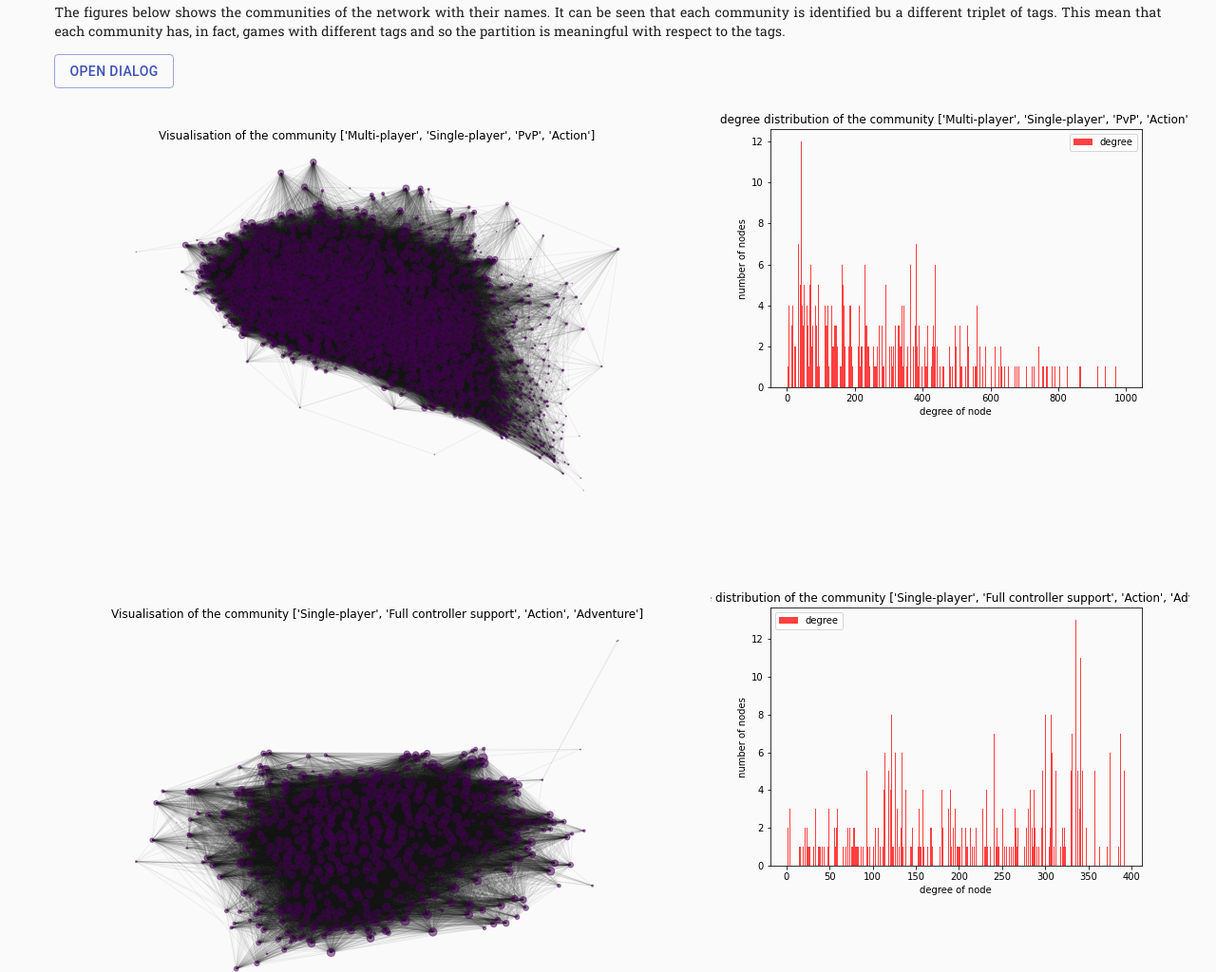
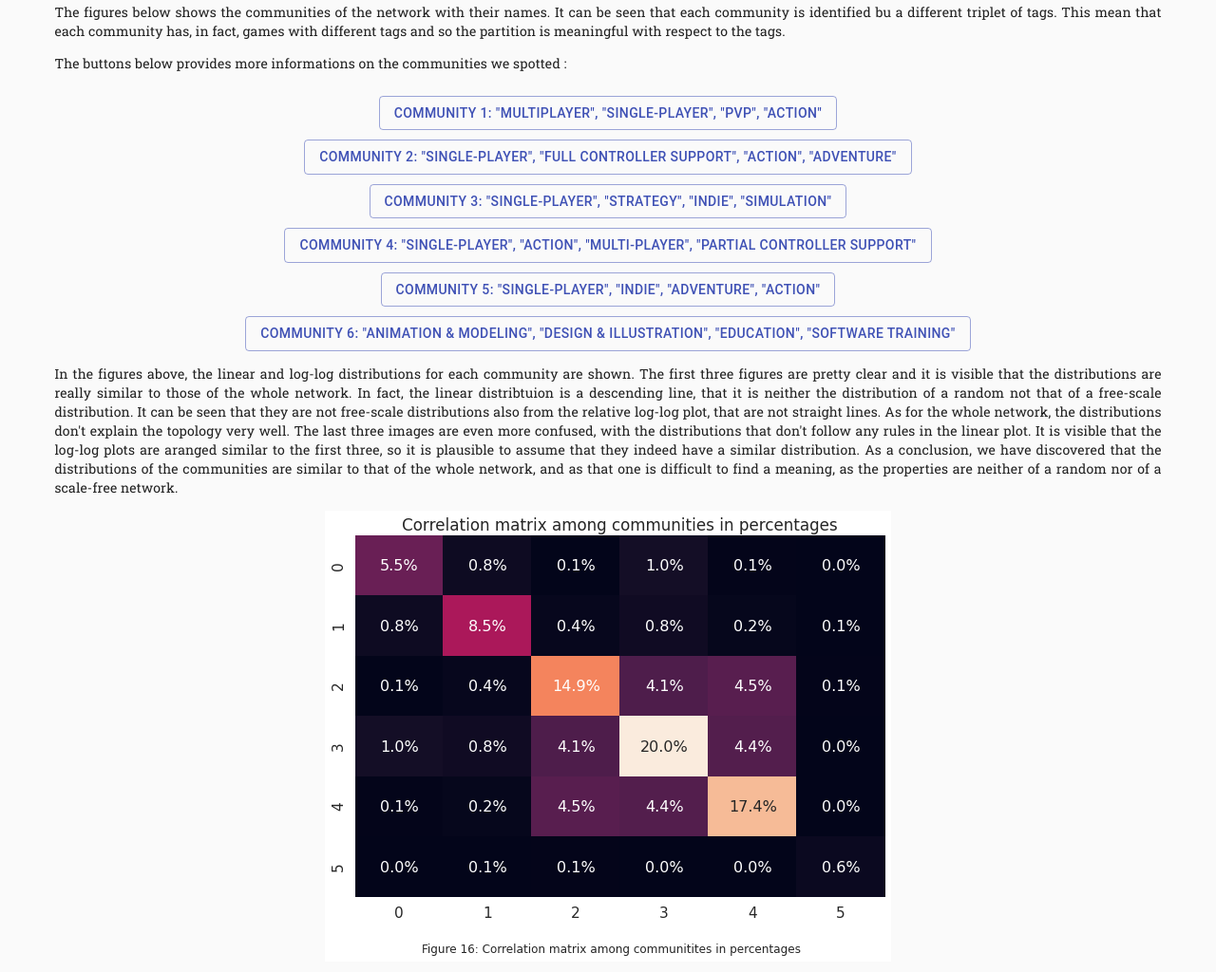
Before and after one commit to Baitoven/Social-Graph-Project, a Gatsby site: page /page1 in a window 1280 px wide. Shown: the part 1757-2781 px from the top of the page at 95% size. Built offline with nearby package versions, Linux system fonts and the light colour scheme; Gatsby itself is replaced by a stand-in of ours.

Commit message:
added popup for communities and a website paragraph

```diff
--- /dev/null
+++ b/src/components/dialog-community.tsx
@@ -0,0 +1,173 @@
+import React, { useState } from 'react'
+import Button from '@material-ui/core/Button'
+import Dialog from '@material-ui/core/Dialog'
+import CloseIcon from '@material-ui/icons/Close'
+import IconButton from '@material-ui/core/IconButton'
+import MuiDialogTitle from '@material-ui/core/DialogTitle'
+import { DialogContent } from '@material-ui/core'
+import styled from 'styled-components'
+
+import community_graph_0 from "../images/0_community_graph.png"
+import community_graph_1 from "../images/1_community_graph.png"
+import community_graph_2 from "../images/2_community_graph.png"
+import community_graph_3 from "../images/3_community_graph.png"
+import community_graph_4 from "../images/4_community_graph.png"
+import community_graph_5 from "../images/5_community_graph.png"
+import community_degree_0 from "../images/0_community_degree_lin.png"
+import community_degree_1 from "../images/1_community_degree_lin.png"
+import community_degree_2 from "../images/2_community_degree_lin.png"
+import community_degree_3 from "../images/3_community_degree_lin.png"
+import community_degree_4 from "../images/4_community_degree_lin.png"
+import community_degree_5 from "../images/5_community_degree_lin.png"
+
+export interface IProps {
+    communityName: string
+    text: string;
+    imageSet: number;
+}
+
+export interface DialogTitleProps {
+    children: React.ReactNode;
+    onClose: () => void;
+  }
+
+const DialogTitle = (props: DialogTitleProps) => {
+    const { children, onClose } = props;
+    return (
+      <CustomDialogTitle>
+        <DialogTitleText>{children}</DialogTitleText>
+        {onClose ? (
+          <CustomIconButton aria-label="close" onClick={onClose}>
+            <CloseIcon />
+          </CustomIconButton>
+        ) : null}
+      </CustomDialogTitle>
+    )
+  }
+
+type TProps = IProps;
+
+export default function CustomizedDialogs(props: TProps) {
+    const { text, communityName, imageSet, boxText } = props
+
+    const [open, setOpen] = useState(false);
+
+    const handleClickOpen = () => {
+        setOpen(true);
+    };
+    const handleClose = () => {
+        setOpen(false);
+    };
+
+    const selectImageSet = (imageSetv: number) => {
+      switch (imageSetv) {
+        case 0:
+          return (
+            <>
+              <img src={community_graph_0} />
+              <img src={community_degree_0} />
+            </>
+          )
+        case 1:
+          return (
+            <>
+              <img src={community_graph_1} />
+              <img src={community_degree_1} />
+            </>
+          )
+        case 2:
+          return (
+            <>
+              <img src={community_graph_2} />
+              <img src={community_degree_2} />
+            </>
+          )
+        case 3:
+          return (
+            <>
+              <img src={community_graph_3} />
+              <img src={community_degree_3} />
+            </>
+          )
+        case 4:
+          return (
+            <>
+              <img src={community_graph_4} />
+              <img src={community_degree_4} />
+            </>
+          )
+        case 5:
+          return (
+            <>
+              <img src={community_graph_5} />
+              <img src={community_degree_5} />
+            </>
+          )
+        default:
+          return null
+
+      }
+    }
+
+    return (
+      <MainContainer>
+        <CustomButton variant="outlined" color="primary" onClick={handleClickOpen}>
+            {communityName}
+        </CustomButton>
+        <CustomDialog onClose={handleClose} open={open} maxWidth={false}>
+            <DialogTitle onClose={handleClose}>
+                {communityName}
+            </DialogTitle>
+            <DialogContent dividers>
+                <ImageContainer>
+                  {selectImageSet(imageSet)}
+                </ImageContainer>
+                {text}
+            </DialogContent>
+        </CustomDialog>
+        </MainContainer>
+    )
+}
+
+const DialogTitleText = styled.h2`
+    margin: 5px 0 0 10px;
+    width: 100% !important;
+    display: flex;
+    flex-direction: row;
+    justify-content: flex-start
+`
+
+const ImageContainer = styled.div`
+  justify-content: center;
+  display: flex;
+  align-items: flex-start;
+`
+
+const CustomDialog = styled(Dialog)`
+  max-width: 100% !important;
+  width: 100%;
+
+  & h2 {
+    width: 100%;
+  }
+`
+
+const CustomDialogTitle = styled(MuiDialogTitle)`
+  display: flex;
+  min-width: 100%;
+  flex-wrap: wrap;
+`
+
+const CustomIconButton = styled(IconButton)`
+  display: flex;
+  justify-content: flex-end;
+`
+
+const CustomButton = styled(Button)`
+  margin: 10px 0 0;
+`
+
+const MainContainer = styled.div`
+  display: flex;
+  justify-content: center;
+`
--- a/src/components/dialogCommunity.tsx
+++ /dev/null
@@ -1,67 +0,0 @@
-import React, { useState } from 'react'
-import Button from '@material-ui/core/Button'
-import Dialog from '@material-ui/core/Dialog'
-import CloseIcon from '@material-ui/icons/Close'
-import IconButton from '@material-ui/core/IconButton'
-import MuiDialogTitle from '@material-ui/core/DialogTitle'
-import { DialogActions, DialogContent } from '@material-ui/core'
-import styled from 'styled-components'
-
-export interface IProps {
-    communityName: string
-    text: string;
-}
-
-export interface DialogTitleProps {
-    children: React.ReactNode;
-    onClose: () => void;
-  }
-
-const DialogTitle = (props: DialogTitleProps) => {
-    const { children, onClose } = props;
-    return (
-      <MuiDialogTitle>
-        <DialogTitleText>{children}</DialogTitleText>
-        {onClose ? (
-          <IconButton aria-label="close" onClick={onClose}>
-            <CloseIcon />
-          </IconButton>
-        ) : null}
-      </MuiDialogTitle>
-    )
-  }
-
-type TProps = IProps;
-
-export default function CustomizedDialogs(props: TProps) {
-    const { text, communityName } = props
-
-    const [open, setOpen] = useState(false);
-
-    const handleClickOpen = () => {
-        setOpen(true);
-    };
-    const handleClose = () => {
-        setOpen(false);
-    };
-
-    return (
-        <div>
-        <Button variant="outlined" color="primary" onClick={handleClickOpen}>
-            Open dialog
-        </Button>
-        <Dialog onClose={handleClose} aria-labelledby="customized-dialog-title" open={open}>
-            <DialogTitle onClose={handleClose}>
-                {communityName}
-            </DialogTitle>
-            <DialogContent dividers>
-                {text}
-            </DialogContent>
-        </Dialog>
-        </div>
-    )
-}
-
-const DialogTitleText = styled.h2`
-    margin: 5px 50px 0 0;
-`
--- a/src/pages/index.tsx
+++ b/src/pages/index.tsx
@@ -4,7 +4,7 @@ import * as vis from 'vis'
 import styled from 'styled-components'
 
 import Layout from "../components/layout"
-import image1 from "../images/degree_distr.png"
+import degree_distribution from "../images/degree_distr.png"
 
 export default function IndexPage() {
   /*const { allDataJson: { edges: result1, nodes: result2} } = useStaticQuery(graphql`
@@ -423,7 +423,7 @@ export default function IndexPage() {
       <h2>General analysis of the topology</h2>
       <p>To start the analysis of the network, we wanted to study its topology, in order to understand better what we were working with. To do that, we analysed the degree distribution as well as other general properties as the average length and the average global clustering coefficient. At the end, we discovered that the properties of this network are really strange, as they don't follow none of the predictions done at each step. This confused us a lot and we think that the knowledges provided during the course are not enough to understand deeply the topology of the graph.</p>
       <ImageContainer>
-        <img src={image1} />
+        <img src={degree_distribution} />
       </ImageContainer>
       <p>degree distribution graph</p>
     </Layout>
--- a/src/pages/page1.tsx
+++ b/src/pages/page1.tsx
@@ -4,21 +4,9 @@ import { Link, graphql } from "gatsby"
 import styled from "styled-components"
 
 import Layout from "../components/layout"
-import DialogCommunity from "../components/DialogCommunity"
+import DialogCommunity from "../components/dialog-community"
 import communities_distribution from "../images/communities_distribution.png"
 import communities_graph from "../images/communities_graph.png"
-import community_graph_0 from "../images/0_community_graph.png"
-import community_graph_1 from "../images/1_community_graph.png"
-import community_graph_2 from "../images/2_community_graph.png"
-import community_graph_3 from "../images/3_community_graph.png"
-import community_graph_4 from "../images/4_community_graph.png"
-import community_graph_5 from "../images/5_community_graph.png"
-import community_degree_0 from "../images/0_community_degree_lin.png"
-import community_degree_1 from "../images/1_community_degree_lin.png"
-import community_degree_2 from "../images/2_community_degree_lin.png"
-import community_degree_3 from "../images/3_community_degree_lin.png"
-import community_degree_4 from "../images/4_community_degree_lin.png"
-import community_degree_5 from "../images/5_community_degree_lin.png"
 import correlation_matrix from "../images/correlation_matrix.png"
 import correlation_tag_link from "../images/correlation_tag_link.png"
 import normalized_correlation_tag_link from "../images/normalized_correlation_tag_link.png"
@@ -47,38 +35,44 @@ export default function Page1(props: TProps) {
 
       <h2>Naming and analysing communities</h2>
       <p>The figures below shows the communities of the network with their names. It can be seen that each community is identified bu a different triplet of tags. This mean that each community has, in fact, games with different tags and so the partition is meaningful with respect to the tags.</p>
+      <p>The buttons below provides more informations on the communities we spotted :</p>
 
-      <DialogCommunity text="some text, and also more text" communityName="community 1" />
+      <DialogCommunity
+        text="some text, and also more text"
+        communityName={`Community 1: "Multiplayer", "Single-Player", "PvP", "Action"`}
+        imageSet={0}
+      />
 
-      <ImageContainer>
-        <img src={community_graph_0} />
-        <img src={community_degree_0} />
-      </ImageContainer>
+      <DialogCommunity
+        text="some text, and also more text"
+        communityName={`Community 2: "Single-Player", "Full controller support", "Action", "Adventure"`}
+        imageSet={1}
+      />
 
-      <ImageContainer>
-        <img src={community_graph_1} />
-        <img src={community_degree_1} />
-      </ImageContainer>
+      <DialogCommunity
+        text="some text, and also more text"
+        communityName={`Community 3: "Single-Player", "Strategy", "Indie", "Simulation"`}
+        imageSet={2}
+      />
 
-      <ImageContainer>
-        <img src={community_graph_2} />
-        <img src={community_degree_2} />
-      </ImageContainer>
+      <DialogCommunity
+        text="some text, and also more text"
+        communityName={`Community 4: "Single-Player", "Action", "Multi-player", "Partial Controller Support"`}
+        imageSet={3}
+      />
 
-      <ImageContainer>
-        <img src={community_graph_3} />
-        <img src={community_degree_3} />
-      </ImageContainer>
+      <DialogCommunity
+        text="some text, and also more text"
+        communityName={`Community 5: "Single-Player", "Indie", "Adventure", "Action"`}
+        imageSet={4}
+      />
 
-      <ImageContainer>
-        <img src={community_graph_4} />
-        <img src={community_degree_4} />
-      </ImageContainer>
+      <DialogCommunity
+        text="some text, and also more text"
+        communityName={`Community 6: "Animation & Modeling", "Design & Illustration", "Education", "Software training"`}
+        imageSet={5}
+      />
 
-      <ImageContainer>
-        <img src={community_graph_5} />
-        <img src={community_degree_5} />
-      </ImageContainer>
 
       <p>In the figures above, the linear and log-log distributions for each community are shown. The first three figures are pretty clear and it is visible that the distributions are really similar to those of the whole network. In fact, the linear distribtuion is a descending line, that it is neither the distribution of a random not that of a free-scale distribution. It can be seen that they are not free-scale distributions also from the relative log-log plot, that are not straight lines. As for the whole network, the distributions don't explain the topology very well. The last three images are even more confused, with the distributions that don't follow any rules in the linear plot. It is visible that the log-log plots are aranged similar to the first three, so it is plausible to assume that they indeed have a similar distribution. As a conclusion, we have discovered that the distributions of the communities are similar to that of the whole network, and as that one is difficult to find a meaning, as the properties are neither of a random nor of a scale-free network.</p>
 
```
Also changed, not shown: src/pages/page3.tsx (+4 -0 lines).
